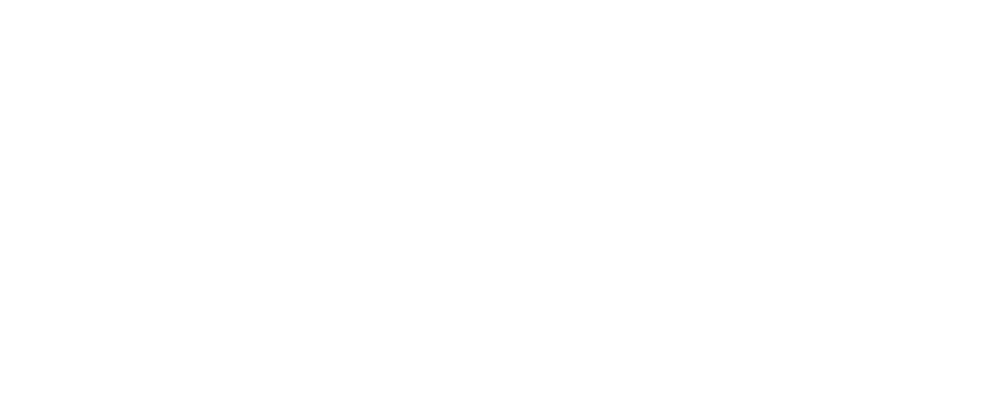
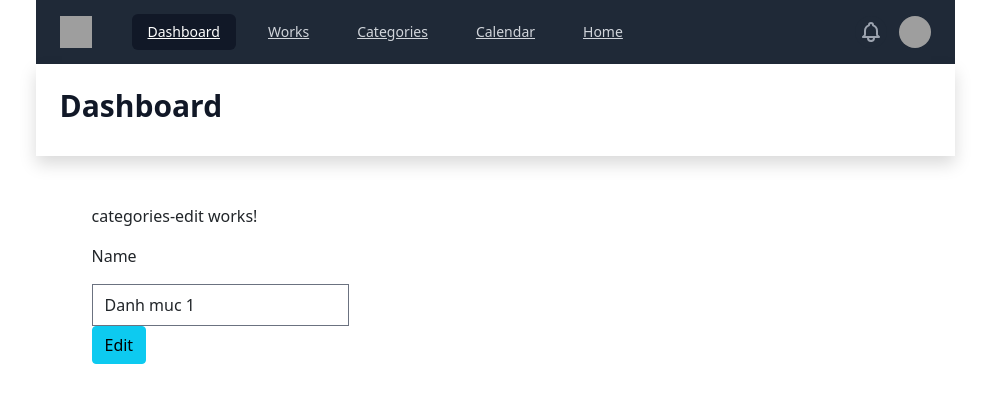
Before and after one commit to giangnqph15195/angular, an Angular app: page /admin/categories/edit/1 in a window 1280 px wide. Before the commit this address led to /. Shown: the top 402 px of the page, without its empty margins (145-1135 px from the left). Built offline with nearby package versions, Linux system fonts and the light colour scheme; data requests are answered from the project's data file; grey boxes are pictures that could not be loaded.

Commit message:
update edit categories

```diff
--- a/db.json
+++ b/db.json
@@ -87,12 +87,8 @@
     },
     {
       "createdAt": "2022-02-28T01:16:26.099Z",
-      "name": "Danh muc 4",
+      "name": "Danh muc 4 update",
       "id": "4"
-    },
-    {
-      "name": "Giang 69",
-      "id": "C3kIsSx"
     }
   ],
   "profile": {
--- a/src/app/app-routing.module.ts
+++ b/src/app/app-routing.module.ts
@@ -6,6 +6,7 @@
 import { BlogDetailComponent } from './blog-detail/blog-detail.component';
 // import { AdminWorksComponent } from './admin-works/admin-works.component';
 import { BlogpageComponent } from './blogpage/blogpage.component';
+import { CategoriesEditComponent } from './categories-edit/categories-edit.component';
 import { CategoriesComponent } from './categories/categories.component';
 import { CategoryAddComponent } from './category-add/category-add.component';
 import { CategoryWorkComponent } from './category-work/category-work.component';
@@ -77,7 +78,8 @@
       {path:"works/edit/:id", component: WorksEditComponent},
 
       {path: "categories" , component : CategoriesComponent},
-      {path:"categories/add", component: CategoryAddComponent}
+      {path:"categories/add", component: CategoryAddComponent},
+      {path:"categories/edit/:id", component: CategoriesEditComponent}
     ]
   },
 ];
--- a/src/app/app.module.ts
+++ b/src/app/app.module.ts
@@ -27,6 +27,7 @@
 import { CategoriesComponent } from './categories/categories.component';
 import { BlogDetailComponent } from './blog-detail/blog-detail.component';
 import { CategoryAddComponent } from './category-add/category-add.component';
+import { CategoriesEditComponent } from './categories-edit/categories-edit.component';
 
 
 @NgModule({
@@ -51,7 +52,8 @@
     WorksEditComponent,
     CategoriesComponent,
     BlogDetailComponent,
-    CategoryAddComponent
+    CategoryAddComponent,
+    CategoriesEditComponent
   ],
   imports: [
     BrowserModule,
--- /dev/null
+++ b/src/app/categories-edit/categories-edit.component.html
@@ -0,0 +1,8 @@
+<p>categories-edit works!</p>
+<form action="" #formAdd="ngForm">
+    <div>
+        <p>Name</p>
+        <input type="text" [(ngModel)]="cate.name" name="name"  id="">
+    </div>
+    <button (click)="onSubmit()" class="btn btn-info">Edit</button>
+</form>
--- /dev/null
+++ b/src/app/categories-edit/categories-edit.component.ts
@@ -0,0 +1,32 @@
+import { Component, OnInit } from '@angular/core';
+import { ActivatedRoute, Router } from '@angular/router';
+import { CategoriesService } from 'src/service/categories.service';
+import { WorkserviceService } from 'src/service/workservice.service';
+import { Icategory } from '../model/category';
+
+@Component({
+  selector: 'app-categories-edit',
+  templateUrl: './categories-edit.component.html',
+  styleUrls: ['./categories-edit.component.css']
+})
+export class CategoriesEditComponent implements OnInit {
+  cate: Icategory | any = {
+    name:""
+  }
+  constructor( private editcate : CategoriesService, private router: Router, private route: ActivatedRoute) { }
+
+  ngOnInit(): void {
+    const id = this.route.snapshot.paramMap.get('id')!
+    this.editcate.getcategory(+id).subscribe(data=>{
+      this.cate = data
+    })
+
+  }
+  onSubmit(){
+    console.log(this.cate)
+    this.editcate.updatecategory(this.cate).subscribe(data=>{
+      this.router.navigateByUrl("admin/categories")
+    })
+  }
+
+}
--- a/src/app/categories/categories.component.html
+++ b/src/app/categories/categories.component.html
@@ -13,7 +13,7 @@
             <td>
                 <a href="admin/categories/edit/{{product.id}}"><button class="btn btn-info">Edit</button></a>
             </td>
-            <td><button class="btn btn-info" (click)="remove()">Delete</button> </td>
+            <td><button class="btn btn-info" (click)="remove(product.id)">Delete</button> </td>
         </tr>
     </tbody>
 </table>
--- a/src/app/categories/categories.component.ts
+++ b/src/app/categories/categories.component.ts
@@ -1,4 +1,5 @@
 import { Component, OnInit } from '@angular/core';
+import { CategoriesService } from 'src/service/categories.service';
 // import { MyserviceService } from 'src/service/myservice.service';
 import { WorkserviceService } from 'src/service/workservice.service';
 
@@ -11,7 +12,7 @@
 })
 export class CategoriesComponent implements OnInit {
   catelist!: Icategory[] | any
-  constructor(private catesv : WorkserviceService) { }
+  constructor(private catesv : WorkserviceService, private categories : CategoriesService) { }
 
   ngOnInit(): void {
     this.getcate()
@@ -21,8 +22,15 @@
       this.catelist = data
     })
   }
-  remove(){
+  remove(id: number){
     console.log("djasd")
+    const confirm = window.confirm("Bạn có muốn xóa không")
+    if(confirm){
+      this.categories.deletecate(id).subscribe(data=>{
+        console.log("xóa thành công")
+      })
+    }
+
   }
 
 }
--- a/src/app/homepage/homepage.component.html
+++ b/src/app/homepage/homepage.component.html
@@ -1,4 +1,4 @@
-<div class="flex w-full">
+<div class="flex w-full col-sm-12">
     <div class="w-[67%]">
        <div class="mt-[135px] ml-[115px] ">
             <h1 class="font-bold text-[35px] mb-[14px] ">Hi, I am {{profile.name}}, <br> {{profile.cv}}</h1>
@@ -31,12 +31,12 @@
     </div> -->
 </div>
 <!-- LIST Products -->
-<div class="ml-[117px]">
+<div class="ml-[117px] .col-md-12">
     <div>
         <p class="text-[18px] mt-[20px] mb-[20px]">Featured works</p>
     </div>
     <div class="my-[20px]" *ngFor="let work of worklist ">
-        <a class="flex" href="works/{{work.id}}/detail">
+        <a class="flex .col-md-12" href="works/{{work.id}}/detail">
             <div class="w-[25%] mt-[10px]"><img class="w-[196px] h-[145px] rounded-md" src="{{work.image}}" alt=""></div>
             <div class="w-[75%] ml-[12px]">
                 <h1 class="text-[23px] font-bold text-[#142850]">{{work.name}}</h1>
--- a/src/service/categories.service.ts
+++ b/src/service/categories.service.ts
@@ -17,4 +17,7 @@
   deletecate(id: number){
     return this.http.delete(`${this.url}/${id}`)
   }
+  getcategory(id:number){
+    return this.http.get(`${this.url}/${id}`)
+  }
 }
```
Also changed, not shown: src/app/categories-edit/categories-edit.component.css (added).
